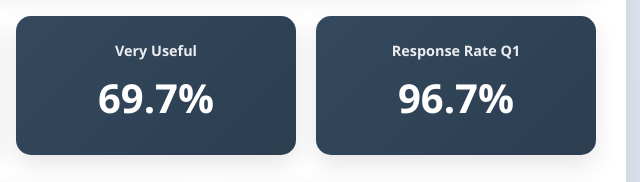
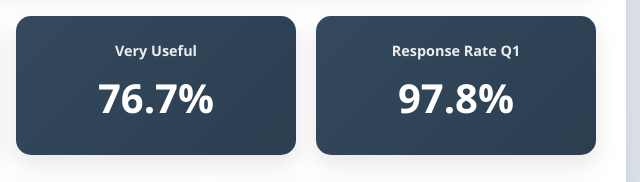
Before and after one commit to Hamzauddin-Siddiqui/HTML-Dashboards, a plain HTML site: page Route_Editing_Survey_Dashboard/index.html in a window 1280 px wide. Shown: the part 566-748 px from the top of the page, 634-1274 px from the left. Drawn offline with nearby package versions, Linux system fonts and the light colour scheme.

Commit message:
Update index.html

```diff
--- a/Route_Editing_Survey_Dashboard/index.html
+++ b/Route_Editing_Survey_Dashboard/index.html
@@ -332,11 +332,11 @@
                 </div>
                 <div class="metric-card">
                     <h3>Very Useful</h3>
-                    <div class="value">69.7%</div>
+                    <div class="value">76.7%</div>
                 </div>
                 <div class="metric-card">
                     <h3>Response Rate Q1</h3>
-                    <div class="value">96.7%</div>
+                    <div class="value">97.8%</div>
                 </div>
             </div>
 
```
